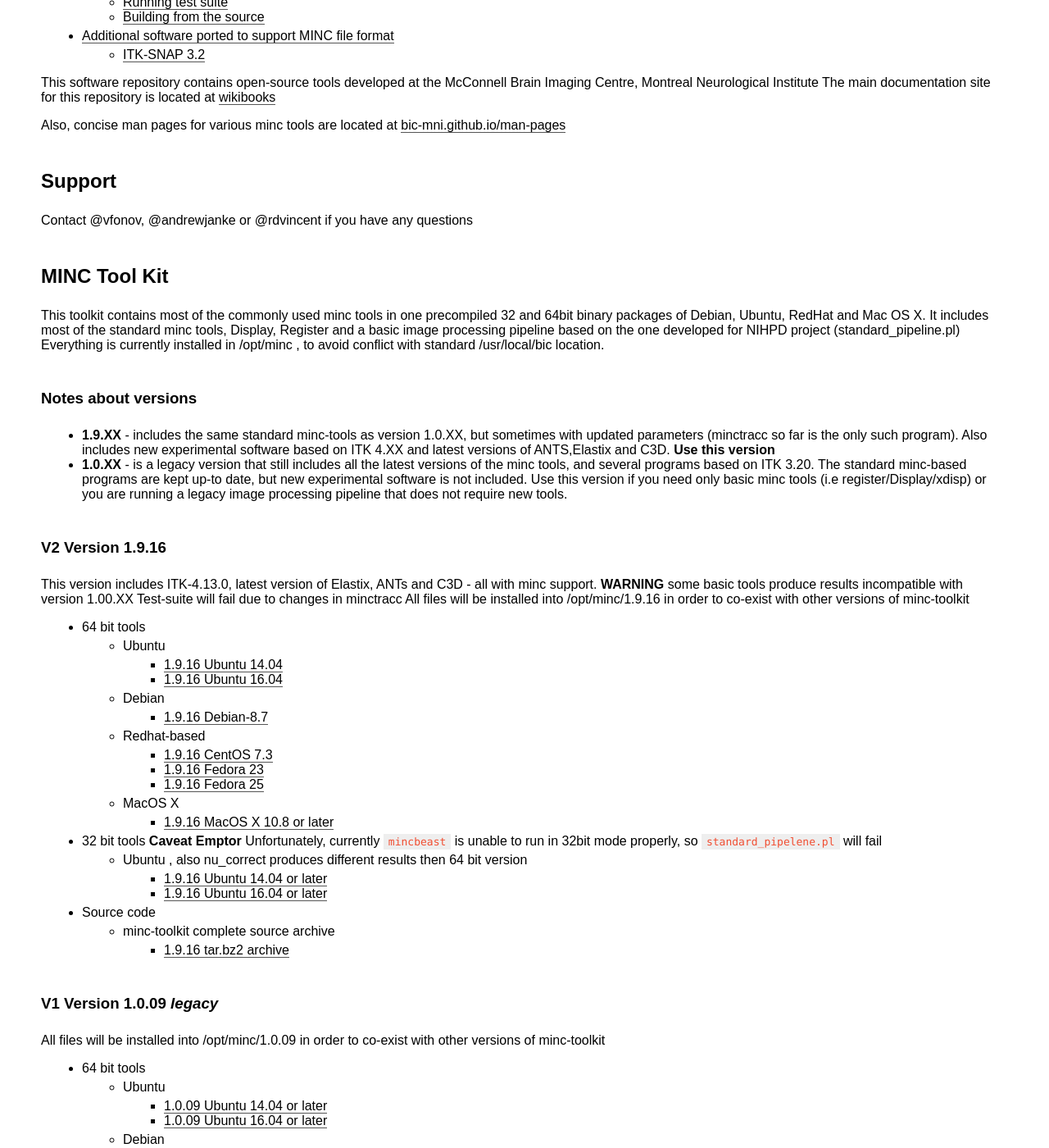
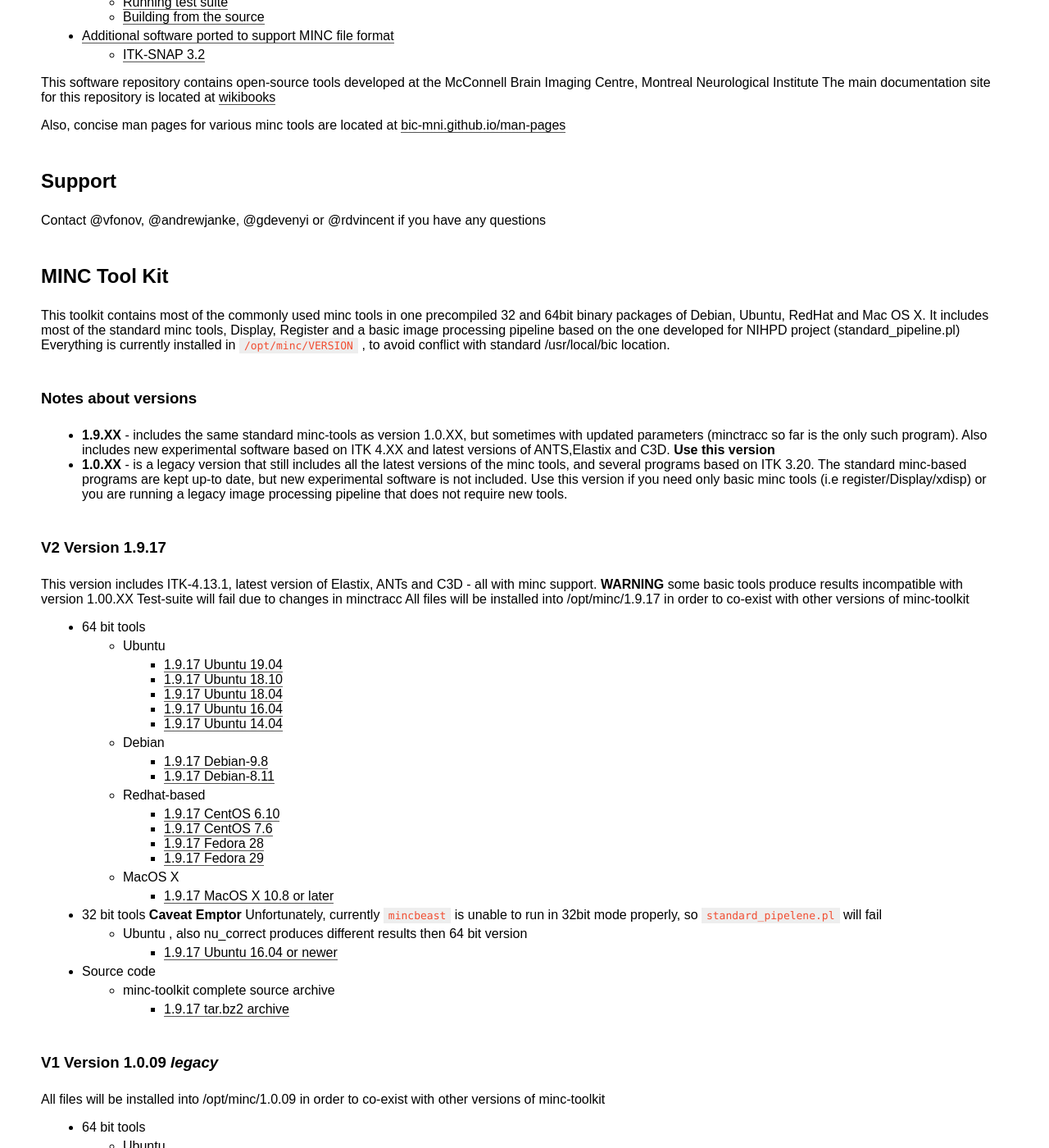
Before and after one commit to BIC-MNI/BIC-MNI.github.io, a Jekyll site: the page built from index.md, in a window 1280 px wide and 1400 px high, scrolled down 488 px. Shown: the whole window at 82% size. Built offline with Jekyll 4.4.1, drawn with Linux system fonts in a browser that asks for light colours; some web fonts are replaced; some of the changed text lies outside the part shown.

Commit message:
Update to 1.9.17 everywhere, add some more detail of old packages

```diff
--- a/index.md
+++ b/index.md
@@ -5,7 +5,7 @@
 ## Contents:
 * [MINC Toolkit](#MINC-Tool-Kit)
   * [MINC Toolkit versions](#notes-about-versions)
-  * Version 2 [Version 1.9.16](#v2-version-1916)
+  * Version 2 [Version 1.9.17](#v2-version-1917)
   * Version 1 [Version 1.0.09](#v1-version-1009-legacy) *Legacy*
   * [Containers](#containers)
   * [Virtual Machine](#virtual-machine)
@@ -28,12 +28,12 @@
 Also, concise man pages for various minc tools are located at [bic-mni.github.io/man-pages](http://bic-mni.github.io/man-pages/)
 
 ## Support
-Contact @vfonov, @andrewjanke or @rdvincent if you have any questions
+Contact @vfonov, @andrewjanke, @gdevenyi or @rdvincent if you have any questions
 
 ## MINC Tool Kit
 This toolkit contains most of the commonly used minc tools in one precompiled 32 and 64bit binary packages of Debian, Ubuntu, RedHat and Mac OS X.
 It includes most of the standard minc tools, Display, Register and a  basic image processing pipeline based on the one developed for NIHPD
-project (standard_pipeline.pl) Everything is currently installed in /opt/minc , to avoid conflict with standard /usr/local/bic location.
+project (standard_pipeline.pl) Everything is currently installed in ``/opt/minc/VERSION`` , to avoid conflict with standard /usr/local/bic location.
 
 ### Notes about versions
 * **1.9.XX** - includes the same standard minc-tools as version 1.0.XX, but sometimes with updated parameters (minctracc so far is the only such program).
@@ -43,46 +43,59 @@
   The standard minc-based programs are kept up-to date, but new experimental software is not included. Use this version if you need
   only basic minc tools (i.e register/Display/xdisp) or you are running a legacy image processing pipeline that does not require new tools.
 
-### V2 Version 1.9.16
-This version includes ITK-4.13.0, latest version of Elastix, ANTs and C3D - all with minc support. **WARNING** some basic tools produce results incompatible with version 1.00.XX Test-suite will fail due to changes in minctracc
-All files will be installed into /opt/minc/1.9.16 in order to co-exist with other versions of minc-toolkit
+### V2 Version 1.9.17
+This version includes ITK-4.13.1, latest version of Elastix, ANTs and C3D - all with minc support. **WARNING** some basic tools produce results incompatible with version 1.00.XX Test-suite will fail due to changes in minctracc
+All files will be installed into /opt/minc/1.9.17 in order to co-exist with other versions of minc-toolkit
 
 * 64 bit tools
   * Ubuntu
-    * [1.9.16 Ubuntu 14.04](http://packages.bic.mni.mcgill.ca/minc-toolkit/Debian/minc-toolkit-1.9.16-20180117-Ubuntu_14.04-x86_64.deb)
-    * [1.9.16 Ubuntu 16.04](http://packages.bic.mni.mcgill.ca/minc-toolkit/Debian/minc-toolkit-1.9.16-20180117-Ubuntu_16.04-x86_64.deb)
+    * [1.9.17 Ubuntu 19.04](https://packages.bic.mni.mcgill.ca/minc-toolkit/Debian/minc-toolkit-1.9.17-20190313-Ubuntu_19.04-x86_64.deb)
+    * [1.9.17 Ubuntu 18.10](https://packages.bic.mni.mcgill.ca/minc-toolkit/Debian/minc-toolkit-1.9.17-20190313-Ubuntu_18.10-x86_64.deb)
+    * [1.9.17 Ubuntu 18.04](https://packages.bic.mni.mcgill.ca/minc-toolkit/Debian/minc-toolkit-1.9.17-20190313-Ubuntu_18.04-x86_64.deb)
+    * [1.9.17 Ubuntu 16.04](https://packages.bic.mni.mcgill.ca/minc-toolkit/Debian/minc-toolkit-1.9.17-20190313-Ubuntu_16.04-x86_64.deb)
+    * [1.9.17 Ubuntu 14.04](https://packages.bic.mni.mcgill.ca/minc-toolkit/Debian/minc-toolkit-1.9.17-20190313-Ubuntu_14.04-x86_64.deb)
   * Debian
-    * [1.9.16 Debian-8.7](http://packages.bic.mni.mcgill.ca/minc-toolkit/Debian/minc-toolkit-1.9.16-20180117-Debian_8.7-x86_64.deb)
+    * [1.9.17 Debian-9.8](https://packages.bic.mni.mcgill.ca/minc-toolkit/Debian/minc-toolkit-1.9.17-20190313-Debian_9.8-x86_64.deb)
+    * [1.9.17 Debian-8.11](https://packages.bic.mni.mcgill.ca/minc-toolkit/Debian/minc-toolkit-1.9.17-20190313-Debian_8.11-x86_64.deb)
   * Redhat-based
-    * [1.9.16 CentOS 7.3](http://packages.bic.mni.mcgill.ca/minc-toolkit/RPM/minc-toolkit-1.9.16-20180117-CentOS_7.3.1611-x86_64.rpm)
-    * [1.9.16 Fedora 23](http://packages.bic.mni.mcgill.ca/minc-toolkit/RPM/minc-toolkit-1.9.16-20180117-Fedora_23-x86_64.rpm)
-    * [1.9.16 Fedora 25](http://packages.bic.mni.mcgill.ca/minc-toolkit/RPM/minc-toolkit-1.9.16-20180117-Fedora_25-x86_64.rpm)
+    * [1.9.17 CentOS 6.10](https://packages.bic.mni.mcgill.ca/minc-toolkit/RPM/minc-toolkit-1.9.17-20190313-CentOS_6.10-x86_64.rpm)
+    * [1.9.17 CentOS 7.6](https://packages.bic.mni.mcgill.ca/minc-toolkit/RPM/minc-toolkit-1.9.17-20190313-CentOS_7.6.1810-x86_64.rpm)
+    * [1.9.17 Fedora 28](https://packages.bic.mni.mcgill.ca/minc-toolkit/RPM/minc-toolkit-1.9.17-20190313-Fedora_28-x86_64.rpm)
+    * [1.9.17 Fedora 29](https://packages.bic.mni.mcgill.ca/minc-toolkit/RPM/minc-toolkit-1.9.17-20190313-Fedora_29-x86_64.rpm)
   * MacOS X
-    * [1.9.16 MacOS X 10.8 or later](http://packages.bic.mni.mcgill.ca/minc-toolkit/MacOSX/minc-toolkit-1.9.16-20180117-Darwin-10.8-x86_64.dmg)
+    * [1.9.17 MacOS X 10.8 or later](http://packages.bic.mni.mcgill.ca/minc-toolkit/MacOSX/minc-toolkit-1.9.17-20180117-Darwin-10.8-x86_64.dmg)
 * 32 bit tools **Caveat Emptor** Unfortunately, currently `mincbeast` is unable to run in 32bit mode properly, so `standard_pipelene.pl` will fail
   * Ubuntu , also nu_correct produces different results then 64 bit version
-    * [1.9.16 Ubuntu 14.04 or later](http://packages.bic.mni.mcgill.ca/minc-toolkit/Debian/minc-toolkit-1.9.16-20180117-Ubuntu_14.04-i686.deb)
-    * [1.9.16 Ubuntu 16.04 or later](http://packages.bic.mni.mcgill.ca/minc-toolkit/Debian/minc-toolkit-1.9.16-20180117-Ubuntu_16.04-i686.deb)
+    * [1.9.17 Ubuntu 16.04 or newer](https://packages.bic.mni.mcgill.ca/minc-toolkit/Debian/minc-toolkit-1.9.17-20190313-Ubuntu_16.04-i686.deb)
 * Source code
   * minc-toolkit complete source archive
-    * [1.9.16 tar.bz2 archive](http://packages.bic.mni.mcgill.ca/minc-toolkit/minc-toolkit-v2-1.9.16.tar.bz2)
+    * [1.9.17 tar.bz2 archive](http://packages.bic.mni.mcgill.ca/minc-toolkit/minc-toolkit-v2-1.9.17.tar.bz2)
 
 ### V1 Version 1.0.09 *legacy*
 All files will be installed into /opt/minc/1.0.09 in order to co-exist with other versions of minc-toolkit
 * 64 bit tools
   * Ubuntu
-    * [1.0.09 Ubuntu 14.04 or later](http://packages.bic.mni.mcgill.ca/minc-toolkit/Debian/minc-toolkit-1.0.09-20170529-Ubuntu_14.04-x86_64.deb)
-    * [1.0.09 Ubuntu 16.04 or later](http://packages.bic.mni.mcgill.ca/minc-toolkit/Debian/minc-toolkit-1.0.09-20170529-Ubuntu_16.04-x86_64.deb)
+    * [1.0.09 Ubuntu 19.04](https://packages.bic.mni.mcgill.ca/minc-toolkit/Debian/minc-toolkit-1.0.09-20170529-Ubuntu_19.04-x86_64.deb)
+    * [1.0.09 Ubuntu 18.10](https://packages.bic.mni.mcgill.ca/minc-toolkit/Debian/minc-toolkit-1.0.09-20170529-Ubuntu_18.10-x86_64.deb)
+    * [1.0.09 Ubuntu 18.04](https://packages.bic.mni.mcgill.ca/minc-toolkit/Debian/minc-toolkit-1.0.09-20170529-Ubuntu_18.04-x86_64.deb)
+    * [1.0.09 Ubuntu 16.04](https://packages.bic.mni.mcgill.ca/minc-toolkit/Debian/minc-toolkit-1.0.09-20170529-Ubuntu_16.04-x86_64.deb)
+    * [1.0.09 Ubuntu 14.04](https://packages.bic.mni.mcgill.ca/minc-toolkit/Debian/minc-toolkit-1.0.09-20170529-Ubuntu_14.04-x86_64.deb)
   * Debian
-    * [1.0.09 Debian-8.7](http://packages.bic.mni.mcgill.ca/minc-toolkit/Debian/minc-toolkit-1.0.09-20170529-Debian_8.7-x86_64.deb)
+    * [1.0.09 Debian-9.8](https://packages.bic.mni.mcgill.ca/minc-toolkit/Debian/minc-toolkit-1.0.09-20170529-Debian_9.8-x86_64.deb)
+    * [1.0.09 Debian-8.11](https://packages.bic.mni.mcgill.ca/minc-toolkit/Debian/minc-toolkit-1.0.09-20170529-Debian_8.11-x86_64.deb)
   * RPM based
-    * [1.0.09 CentOS 7.3](http://packages.bic.mni.mcgill.ca/minc-toolkit/RPM/minc-toolkit-1.0.09-20170529-CentOS_7.3.1611-x86_64.rpm)
+    * [1.0.09 CentOS 6.10](https://packages.bic.mni.mcgill.ca/minc-toolkit/RPM/minc-toolkit-1.0.09-20170529-CentOS_6.10-i686.rpm)
+    * [1.0.09 CentOS 7.6](https://packages.bic.mni.mcgill.ca/minc-toolkit/RPM/minc-toolkit-1.0.09-20170529-CentOS_7.6.1810-x86_64.rpm)
+  * [1.0.09 Fedora 28](https://packages.bic.mni.mcgill.ca/minc-toolkit/RPM/minc-toolkit-1.0.09-20170529-Fedora_28-x86_64.rpm)
+  * [1.0.09 Fedora 29](https://packages.bic.mni.mcgill.ca/minc-toolkit/RPM/minc-toolkit-1.0.09-20170529-Fedora_29-x86_64.rpm)
+  * [1.0.09 Fedora 30](https://packages.bic.mni.mcgill.ca/minc-toolkit/RPM/minc-toolkit-1.0.09-20170529-Fedora_30-x86_64.rpm)
   * MacOS X
     * [1.0.09 MacOS X 10.8](http://packages.bic.mni.mcgill.ca/minc-toolkit/MacOSX/minc-toolkit-1.0.09-20170529-Darwin-10.8-x86_64.dmg)
 * 32 bit tools **Caveat Emptor** Unfortunately, currently `mincbeast` is unable to run in 32bit mode properly, so `standard_pipelene.pl` will fail (and the test-suite will also fail).
   * Ubuntu
-    * [1.0.09 Ubuntu 14.04 or later](http://packages.bic.mni.mcgill.ca/minc-toolkit/Debian/minc-toolkit-1.0.09-20170529-Ubuntu_14.04-i686.deb)
-    * [1.0.09 Ubuntu 16.04 or later](http://packages.bic.mni.mcgill.ca/minc-toolkit/Debian/minc-toolkit-1.0.09-20170529-Ubuntu_16.04-i686.deb)
+    * [1.0.09 Ubuntu 16.04 or later](https://packages.bic.mni.mcgill.ca/minc-toolkit/Debian/minc-toolkit-1.0.09-20170529-Ubuntu_16.04-i686.deb)
+  * RPM based
+    * [1.0.09 CentOS 6.10](https://packages.bic.mni.mcgill.ca/minc-toolkit/RPM/minc-toolkit-1.0.09-20170529-CentOS_6.10-i686.rpm)
 * Source code
   * minc-toolkit complete source archive
     * [1.0.09 tar.gz archive](http://packages.bic.mni.mcgill.ca/minc-toolkit/minc-toolkit-1.0.09-20170529.tar.bz2)
@@ -91,14 +104,17 @@
     * [0.1.3 CentOS 6.4](http://packages.bic.mni.mcgill.ca/minc-toolkit/RPM/minc-toolkit-testsuite-0.1.3-20131212.rpm)
     * [0.1.3 MacOS X 10.7](http://packages.bic.mni.mcgill.ca/minc-toolkit/MacOSX/minc-toolkit-testsuite-0.1.3-20131212.dmg)
 
+### Older Versions
+Older packages are archived at https://packages.bic.mni.mcgill.ca/minc-toolkit/Debian for Ubuntu/Debian and https://packages.bic.mni.mcgill.ca/minc-toolkit/RPM/ for CentOS, Fedora and RedHat
+
 ### Containers
 * Containers based on Ubuntu 16.04 64bit and include  R 3.4.3 + tidyverse + RMINC 1.5.1.0 , python 2.7 + pyminc + pyezminc + minc2_simple, and also standard anatomical models and beast templates installed in `/opt/minc`
-  * Docker minc-toolkit-v2 1.9.16: `docker pull nistmni/minc-toolkit:1.9.16`
+  * Docker minc-toolkit-v2 1.9.17: `docker pull nistmni/minc-toolkit:1.9.17`
   * Docker minc-toolkit-v1 1.0.09: `docker pull nistmni/minc-toolkit:1.0.09`
-  * Singularity minc-toolkit-v2 1.9.16: `singularity pull --name minc-toolkit-1.9.16.simg shub://vfonov/minc-toolkit-containers:1.9.16`
+  * Singularity minc-toolkit-v2 1.9.17: `singularity pull --name minc-toolkit-1.9.17.simg shub://vfonov/minc-toolkit-containers:1.9.17`
 * Containers without visual tools (Register, Display and ray_trace are missing) and without anatomical models:
-  * Docker minc-toolkit-v2 1.9.16: `docker pull nistmni/minc-toolkit-min:1.9.16`
-  * Singulatity minc-toolkit-v2 1.9.16: `singularity pull --name minc-toolkit-1.9.16-min.simg shub://vfonov/vfonov/minc-toolkit-containers:1.9.16-min`
+  * Docker minc-toolkit-v2 1.9.17: `docker pull nistmni/minc-toolkit-min:1.9.17`
+  * Singulatity minc-toolkit-v2 1.9.17: `singularity pull --name minc-toolkit-1.9.17-min.simg shub://vfonov/vfonov/minc-toolkit-containers:1.9.17-min`
 
 ### Virtual Machine
 
@@ -142,8 +157,8 @@
 ### Using
 * Version **1.0.09 (version 1)**:
    source the environment in `/opt/minc/1.0.09/minc-toolkit-config.sh` for bash or `/opt/minc/1.0.09/minc/minc-toolkit-config.csh` for tcsh
-* Version **1.9.16 (version 2)**:
-   source the environment in `/opt/minc/1.9.16/minc-toolkit-config.sh` for bash or `/opt/minc/1.9.16/minc-toolkit-config.csh` for tcsh
+* Version **1.9.17 (version 2)**:
+   source the environment in `/opt/minc/1.9.17/minc-toolkit-config.sh` for bash or `/opt/minc/1.9.17/minc-toolkit-config.csh` for tcsh
 
 ### Running test suite
 **Currently Broken** Test data is installed in `/opt/minc/share/testsuite/`.  To run the test, execute `/opt/minc/run_tests.sh <prefix>`, it will take around
```
Also changed, not shown: other parts of index.md (+3 -4 lines).
